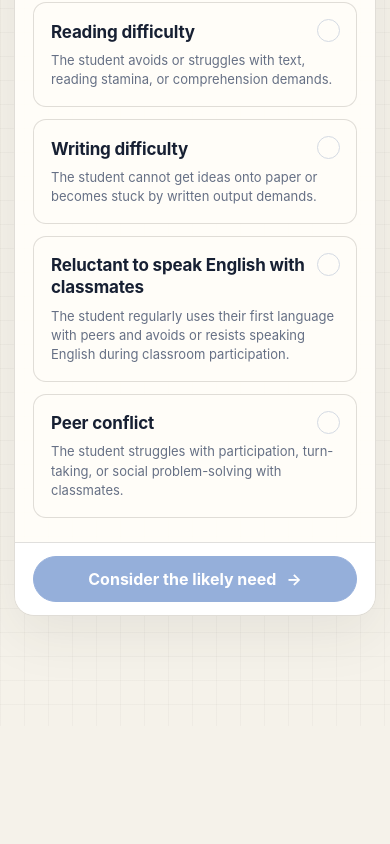
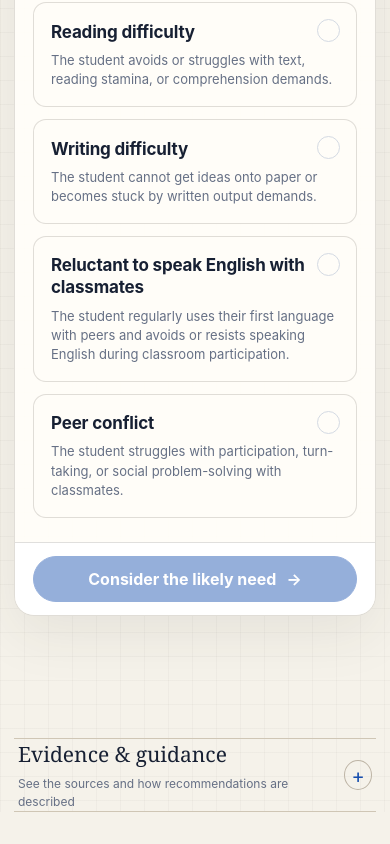
Before and after one commit to LenguajeLabs-design/classroom-compass, a React (Vite) app: page / in a window 390 px wide. Shown: the part 1528-2372 px from the top of the page. Before the commit the page ends 2254 px from the top, so only its background shows below. Built offline with nearby package versions, Linux system fonts and the light colour scheme.

Commit message:
Add evidence and guidance references

```diff
--- a/src/App.tsx
+++ b/src/App.tsx
@@ -1,6 +1,6 @@
 import { useMemo, useState } from "react";
 import { concerns, supportAreas, type Strategy, type SupportArea } from "@/content/compass";
-import { getProfileStrategies, profiles, type ProfileId, type ProfileStrategy } from "@/content/profiles";
+import { evidenceSources, getProfileStrategies, profiles, type ProfileId, type ProfileStrategy } from "@/content/profiles";
 
 const steps = ["Notice", "Consider", "Choose", "Act"];
 const assetPath = (filename: string) => `${import.meta.env.BASE_URL}${filename}`;
@@ -158,6 +158,17 @@ function App() {
         <aside className="summary-column screen-only" aria-label="Current plan summary"><PlanSummary area={selectedArea} concernLabel={concernLabel} profileLabel={profileLabel} universal={universalStrategies} intervention={interventionStrategies}/><div className="meeting-tip"><span>Meeting tip</span><p>Agree on what the teacher will try, when they will try it, and what the team will watch for.</p></div></aside>
       </div>
     </main>
+    <footer className="evidence-footer screen-only">
+      <details>
+        <summary><span><strong>Evidence &amp; guidance</strong><small>See the sources and how recommendations are described</small></span><span aria-hidden="true">+</span></summary>
+        <div className="evidence-content">
+          <div className="evidence-intro"><p className="eyebrow">Our approach</p><h2>Useful guidance, with its limits visible.</h2><p>Classroom Compass translates authoritative practice guides and professional guidance into small classroom actions. It does not diagnose students, replace an individual plan, or imply that every accommodation has the same level of research support.</p></div>
+          <div className="evidence-key" aria-label="How evidence is described"><div><strong>Evidence-backed practice</strong><p>A broader intervention approach supported by research reviews or authoritative evidence summaries.</p></div><div><strong>Practice-guide recommendation</strong><p>A recommendation taken from a formal practice guide that reports the supporting evidence.</p></div><div><strong>Professional consensus</strong><p>Authoritative implementation guidance where evidence for the exact classroom action may be indirect.</p></div><div><strong>Access accommodation</strong><p>A practical way to reduce a barrier. Helpfulness should be checked with the student rather than assumed.</p></div></div>
+          <div className="source-list"><h3>Sources used in the current strategy library</h3><ul>{evidenceSources.map(source => <li key={source.id}><a href={source.url} target="_blank" rel="noreferrer"><strong>{source.organization}</strong><span>{source.title}</span><span aria-hidden="true">↗</span></a></li>)}</ul></div>
+          <p className="evidence-review-note">Sources were checked in August 2026. Recommendations should be reviewed with relevant specialists and adapted with the student, family, and school team.</p>
+        </div>
+      </details>
+    </footer>
     {step < 3 && selectedConcern && <button type="button" className="mobile-plan-bar screen-only" onClick={() => selectionTotal > 0 && goToStep(3)} disabled={selectionTotal === 0}><PlanSummary compact area={selectedArea} concernLabel={concernLabel} profileLabel={profileLabel} universal={universalStrategies} intervention={interventionStrategies}/><span aria-hidden="true">↑</span></button>}
   </div>;
 }
--- a/src/content/profiles.ts
+++ b/src/content/profiles.ts
@@ -72,6 +72,24 @@ export const profiles: Profile[] = [
 ];
 
 export const evidenceSources: EvidenceSource[] = [
+  {
+    id: "ies-english-learners",
+    organization: "Institute of Education Sciences / What Works Clearinghouse",
+    title: "Teaching Academic Content and Literacy to English Learners in Elementary and Middle School",
+    url: "https://ies.ed.gov/ncee/wwc/PracticeGuide/19",
+  },
+  {
+    id: "wida-2020-framework",
+    organization: "WIDA",
+    title: "WIDA English Language Development Standards Framework, 2020 Edition",
+    url: "https://wida.wisc.edu/teach/standards/eld/2020",
+  },
+  {
+    id: "asha-selective-mutism",
+    organization: "American Speech-Language-Hearing Association",
+    title: "Selective Mutism Practice Portal",
+    url: "https://www.asha.org/practice-portal/clinical-topics/selective-mutism/",
+  },
   {
     id: "ies-foundational-reading",
     organization: "Institute of Education Sciences / What Works Clearinghouse",
--- a/src/index.css
+++ b/src/index.css
@@ -222,6 +222,32 @@ button:focus-visible, input:focus-visible, summary:focus-visible, a:focus-visibl
 .principled-next-step { margin-top: 16px; border-left: 3px solid #9b6b45; background: #faf2e8; padding: 17px 18px; }
 .principled-next-step strong { font-size: 13px; }
 .principled-next-step p { margin: 6px 0 0; color: #5f554c; font-size: 12px; line-height: 1.55; }
+.evidence-footer { width: min(100% - 40px, 1180px); margin: 12px auto 54px; }
+.evidence-footer details { border-top: 1px solid #cfc6b5; border-bottom: 1px solid #cfc6b5; }
+.evidence-footer summary { min-height: 76px; display: flex; align-items: center; justify-content: space-between; gap: 20px; padding: 0 4px; cursor: pointer; list-style: none; }
+.evidence-footer summary::-webkit-details-marker { display: none; }
+.evidence-footer summary > span:first-child { display: grid; gap: 4px; }
+.evidence-footer summary strong { font-family: var(--display); font-size: 21px; font-weight: 500; }
+.evidence-footer summary small { color: var(--text-secondary); font-size: 12px; }
+.evidence-footer summary > span:last-child { width: 30px; height: 30px; display: grid; place-items: center; border: 1px solid #bdb4a5; border-radius: 50%; color: var(--accent); font-size: 20px; transition: transform .16s ease; }
+.evidence-footer details[open] summary > span:last-child { transform: rotate(45deg); }
+.evidence-content { display: grid; grid-template-columns: minmax(0, .8fr) minmax(0, 1.2fr); gap: 26px; border-top: 1px dotted #c7bdad; padding: 30px 4px 34px; }
+.evidence-intro h2 { margin: 0; font-family: var(--display); font-size: 30px; font-weight: 500; line-height: 1.1; }
+.evidence-intro > p:last-child { margin: 13px 0 0; color: var(--text-secondary); font-size: 13px; line-height: 1.6; }
+.evidence-key { display: grid; grid-template-columns: repeat(2, minmax(0, 1fr)); gap: 12px; }
+.evidence-key div { border-left: 2px solid #8da091; background: #f1f4ef; padding: 12px 14px; }
+.evidence-key strong { font-size: 12px; }
+.evidence-key p { margin: 5px 0 0; color: var(--text-secondary); font-size: 11px; line-height: 1.5; }
+.source-list, .evidence-review-note { grid-column: 1 / -1; }
+.source-list h3 { margin: 0 0 12px; font-size: 15px; }
+.source-list ul { display: grid; grid-template-columns: repeat(2, minmax(0, 1fr)); gap: 9px; margin: 0; padding: 0; list-style: none; }
+.source-list a { min-height: 66px; display: grid; grid-template-columns: 1fr auto; align-content: center; gap: 3px 12px; border: 1px solid #d5ccbd; border-radius: 11px; background: rgba(255,253,248,.72); padding: 11px 13px; color: var(--text); text-decoration: none; }
+.source-list a:hover { border-color: var(--accent); }
+.source-list a strong, .source-list a span:nth-child(2) { grid-column: 1; }
+.source-list a strong { color: var(--accent); font-size: 10px; letter-spacing: .04em; text-transform: uppercase; }
+.source-list a span:nth-child(2) { font-size: 12px; line-height: 1.4; }
+.source-list a span:last-child { grid-column: 2; grid-row: 1 / 3; align-self: center; color: var(--text-secondary); }
+.evidence-review-note { margin: -4px 0 0; color: var(--text-secondary); font-size: 11px; line-height: 1.5; }
 .mobile-plan-bar { display: none; }
 
 @media (max-width: 900px) {
@@ -276,6 +302,11 @@ button:focus-visible, input:focus-visible, summary:focus-visible, a:focus-visibl
   .flow-actions .primary-button { flex: 1; }
   .profile-options { display: grid; grid-template-columns: 1fr; }
   .profile-options button { justify-content: flex-start; border-radius: 12px; }
+  .evidence-footer { width: min(100% - 28px, 1180px); margin-bottom: 110px; }
+  .evidence-footer summary { min-height: 70px; }
+  .evidence-content { grid-template-columns: 1fr; gap: 20px; padding-top: 24px; }
+  .evidence-key, .source-list ul { grid-template-columns: 1fr; }
+  .source-list, .evidence-review-note { grid-column: auto; }
   .final-context { grid-template-columns: 1fr; }
   .final-context.has-profile { grid-template-columns: 1fr; }
   .final-section, .monitor-section { padding: 18px; }
```
